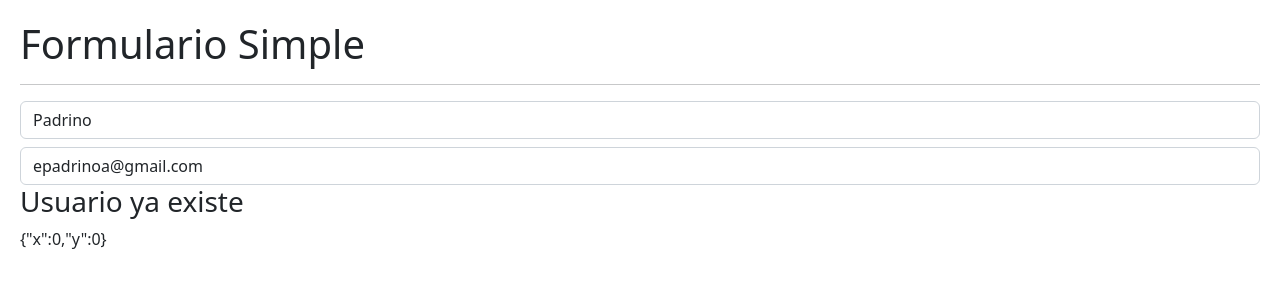
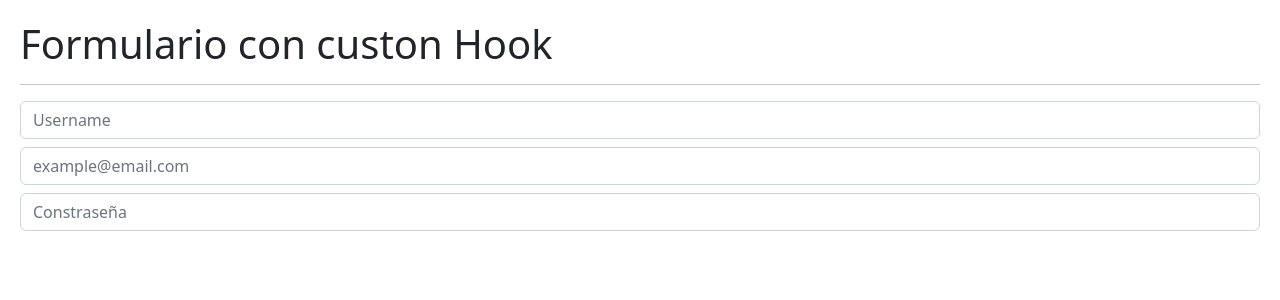
Before and after one commit to Epadrino/react-cero-a-experto, a React (Vite) app in the folder hook_app/: page / in a window 1280 px wide. Shown: the top 300 px of the page. Built offline with nearby package versions, Linux system fonts and the light colour scheme.

Commit message:
custom_hooks_use_form

```diff
--- /dev/null
+++ b/hook_app/src/02-useEffect/FormWithCustomHook.jsx
@@ -0,0 +1,65 @@
+import { useEffect } from 'react';
+import { useForm } from '../hooks/useForm';
+import { Message } from './Message';
+
+export const FormWithCustomHook = () => {
+	// CustomHook useForm
+	const { formState, onInputCange } = useForm({
+		username: '',
+		email: '',
+		password: '',
+	});
+
+	// desestructuracion del formState del CustomHook
+	const { username, email, password } = formState;
+
+	//useEffect para refrescar el inicio de la aplicacion
+	useEffect(() => {
+		console.log('useEffect llamado');
+	}, []);
+	//useEffect para refrescar cuando se cambie el input username
+	useEffect(() => {
+		console.log('username cambiado');
+	}, [username]);
+	//useEffect para refrescar cuando se cambie el input email
+	useEffect(() => {
+		console.log('email cambiado');
+	}, [email]);
+	//useEffect para refrescar cuando se cambie el input password
+	useEffect(() => {
+		console.log('email cambiado');
+	}, [password]);
+
+	return (
+		<>
+			<h1>Formulario con custon Hook</h1>
+			<hr />
+
+			<input
+				type='text'
+				className='form-control'
+				placeholder='Username'
+				name='username'
+				value={username}
+				onChange={onInputCange}
+			/>
+			<input
+				type='email'
+				className='form-control mt-2'
+				placeholder='example@email.com'
+				name='email'
+				value={email}
+				onChange={onInputCange}
+			/>
+			<input
+				type='password'
+				className='form-control mt-2'
+				placeholder='Constraseña'
+				name='password'
+				value={password}
+				onChange={onInputCange}
+			/>
+			{username === `Padrino` && <Message />}
+		</>
+	);
+};
--- /dev/null
+++ b/hook_app/src/hooks/useForm.js
@@ -0,0 +1,17 @@
+import { useState } from 'react';
+
+export const useForm = (initialForm = {}) => {
+	// useState para cambiar el contenido de los inputs
+	const [formState, setFormState] = useState(initialForm);
+
+	//funcion para cambiar el contenido de los inputs
+	const onInputCange = ({ target }) => {
+		const { name, value } = target;
+		setFormState({ ...formState, [name]: value });
+	};
+	//parametros necesarios para el funcionamiento del hook
+	return {
+		formState,
+		onInputCange,
+	};
+};
--- a/hook_app/src/main.jsx
+++ b/hook_app/src/main.jsx
@@ -1,8 +1,9 @@
 import React from 'react';
 import ReactDOM from 'react-dom/client';
 import { BrowserRouter } from 'react-router-dom';
-import { SimpleForm } from './02-useEffect/SimpleForm';
+import { FormWithCustomHook } from './02-useEffect/FormWithCustomHook';
 
+//import { SimpleForm } from './02-useEffect/SimpleForm';
 // import { TodoApp } from './08-useReducer/TodoApp';
 // import { MainApp } from './09-useContext/MainApp';
 // import { CounterApp } from './01-useState/CounterApp';
@@ -15,7 +16,7 @@ import './index.css';
 ReactDOM.createRoot(document.getElementById('root')).render(
 	<BrowserRouter>
 		<React.StrictMode>
-			<SimpleForm />
+			<FormWithCustomHook />
 		</React.StrictMode>
 	</BrowserRouter>
 );
```
